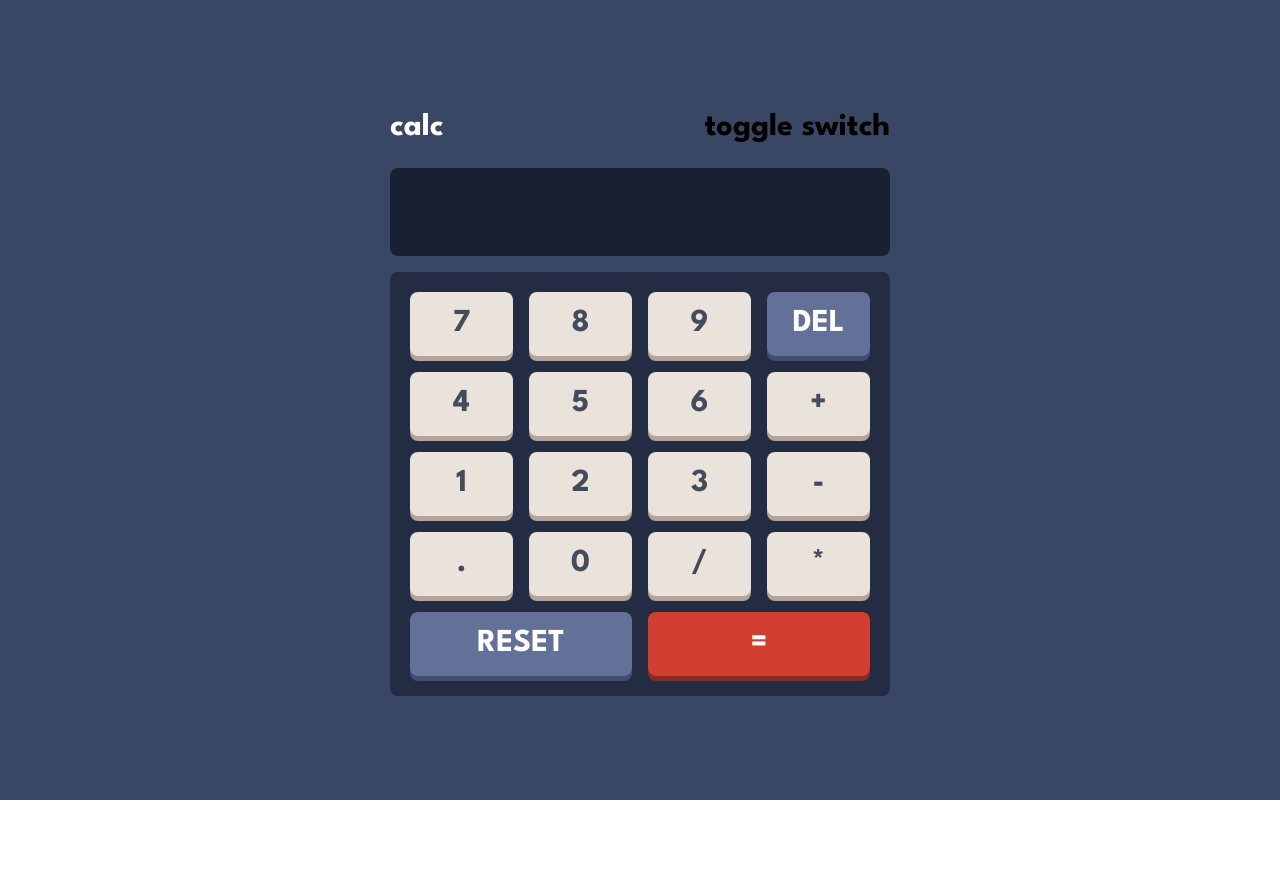
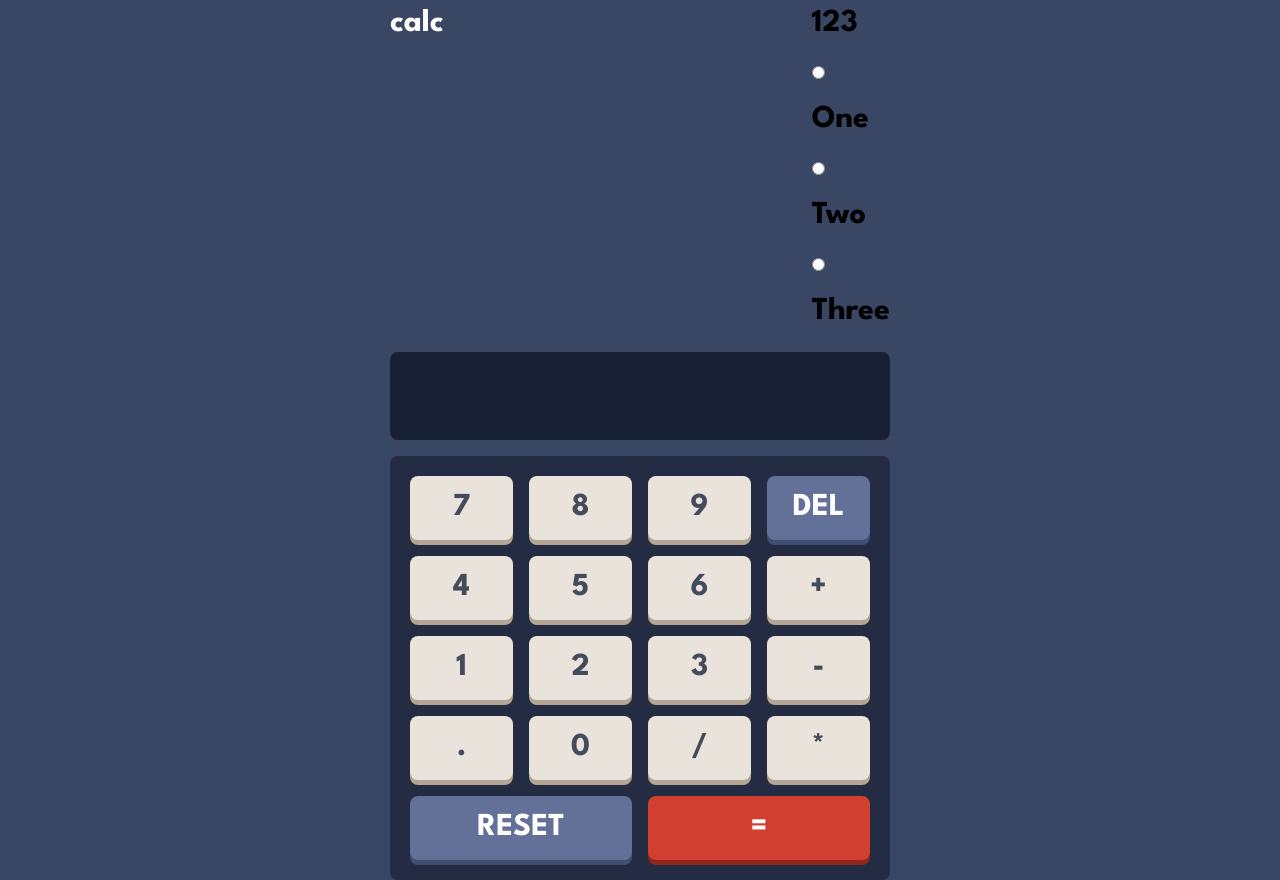
Before and after one commit to fidellim/Calculator-FEM, a React (Create React App) app: page / in a window 1280 px wide. Before the commit the page ends 800 px from the top, so only its background shows below. Built offline with nearby package versions, Linux system fonts and the light colour scheme.

Commit message:
add toggle switch

```diff
--- a/src/components/Calculator.jsx
+++ b/src/components/Calculator.jsx
@@ -1,12 +1,13 @@
-import React from 'react'
+import React, { useEffect } from 'react'
 import Button from './Button'
 import { keys } from '../constants'
+import ToggleSwitch from './ToggleSwitch'
 
 const Calculator = () => {
     return (
         <div className="flex flex-col gap-4 w-[500px]">
             <div className="flex justify-between">
-                <h1 className="text-default">calc</h1> <div>toggle switch</div>
+                <h1 className="text-default">calc</h1> <ToggleSwitch />
             </div>
             <input
                 type="text"
--- /dev/null
+++ b/src/components/ToggleSwitch.jsx
@@ -0,0 +1,70 @@
+import React, { useEffect } from 'react'
+
+const ToggleSwitch = () => {
+    useEffect(() => {
+        document
+            .querySelector('.toggleSwitch')
+            .addEventListener('click', function (event) {
+                if (event.target.tagName.toLowerCase() == 'input') {
+                    let input = event.target
+                    let slider = this.querySelector('.toggleSwitchDiv')
+                    let labels = this.querySelectorAll('.toggleLabel')
+
+                    slider.style.transform = `translateX(${input.dataset.location})`
+                    labels.forEach(function (label) {
+                        if (label == input.parentElement) {
+                            label.classList.add('selected')
+                            console.log(input.value)
+                        } else {
+                            label.classList.remove('selected')
+                        }
+                    })
+                }
+            })
+    }, [])
+
+    return (
+        <div className="flex flex-col">
+            <div>
+                <label htmlFor="one">1</label>
+                <label htmlFor="two">2</label>
+                <label htmlFor="three">3</label>
+            </div>
+            <div className="toggleSwitch">
+                <div className="toggleSwitchDiv"></div>
+                <label className="toggleLabel selected">
+                    <input
+                        type="radio"
+                        id="one"
+                        name="searchtype"
+                        data-location="0"
+                        value="one"
+                    />
+                    <div>One</div>
+                </label>
+                <label className="toggleLabel">
+                    <input
+                        type="radio"
+                        id="two"
+                        name="searchtype"
+                        data-location="calc(100% - 8px)"
+                        value="two"
+                    />
+                    <div>Two</div>
+                </label>
+                <label className="toggleLabel">
+                    <input
+                        type="radio"
+                        id="three"
+                        name="searchtype"
+                        data-location="calc(200% - 12px)"
+                        value="three"
+                    />
+                    <div>Three</div>
+                </label>
+            </div>
+        </div>
+    )
+}
+
+export default ToggleSwitch
```
